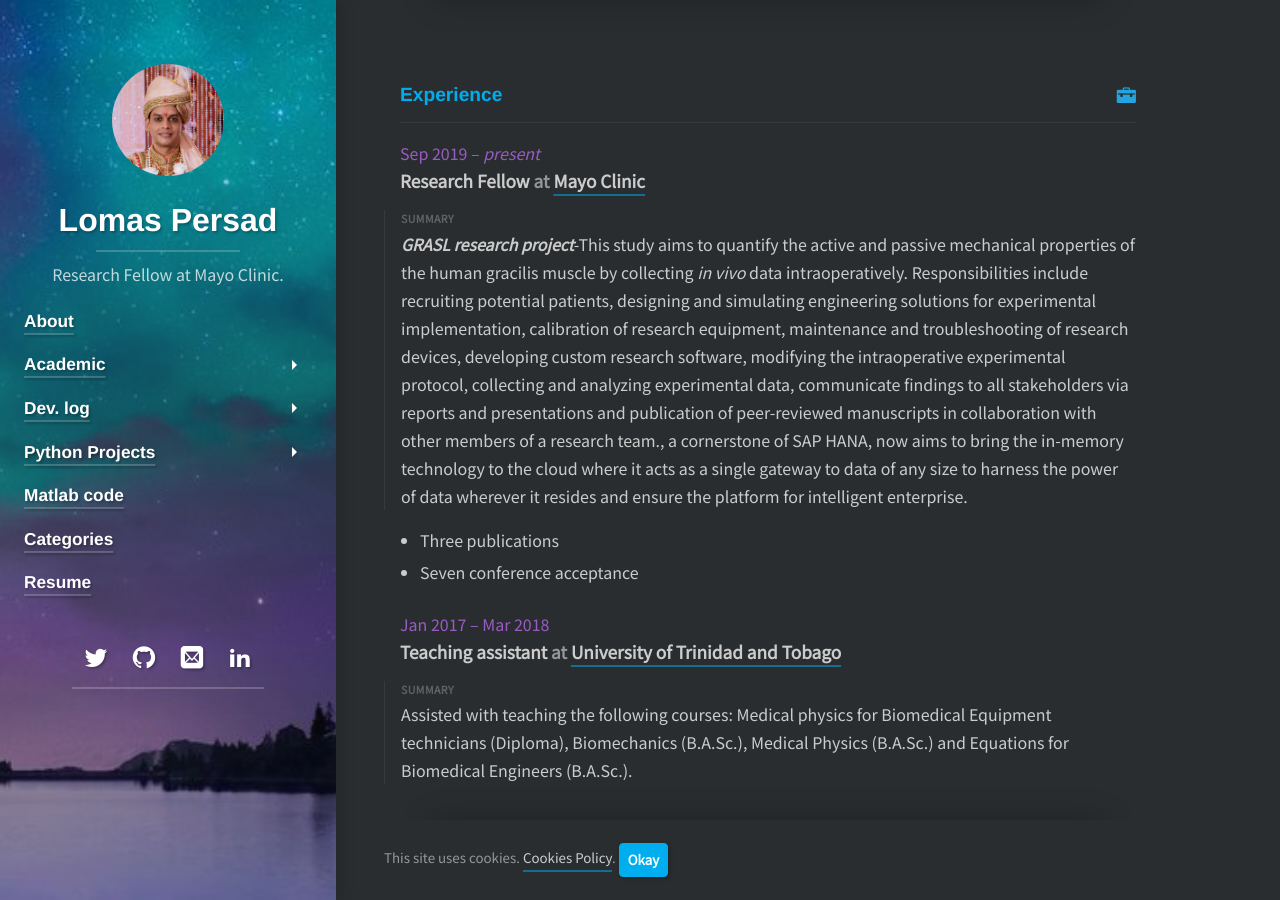
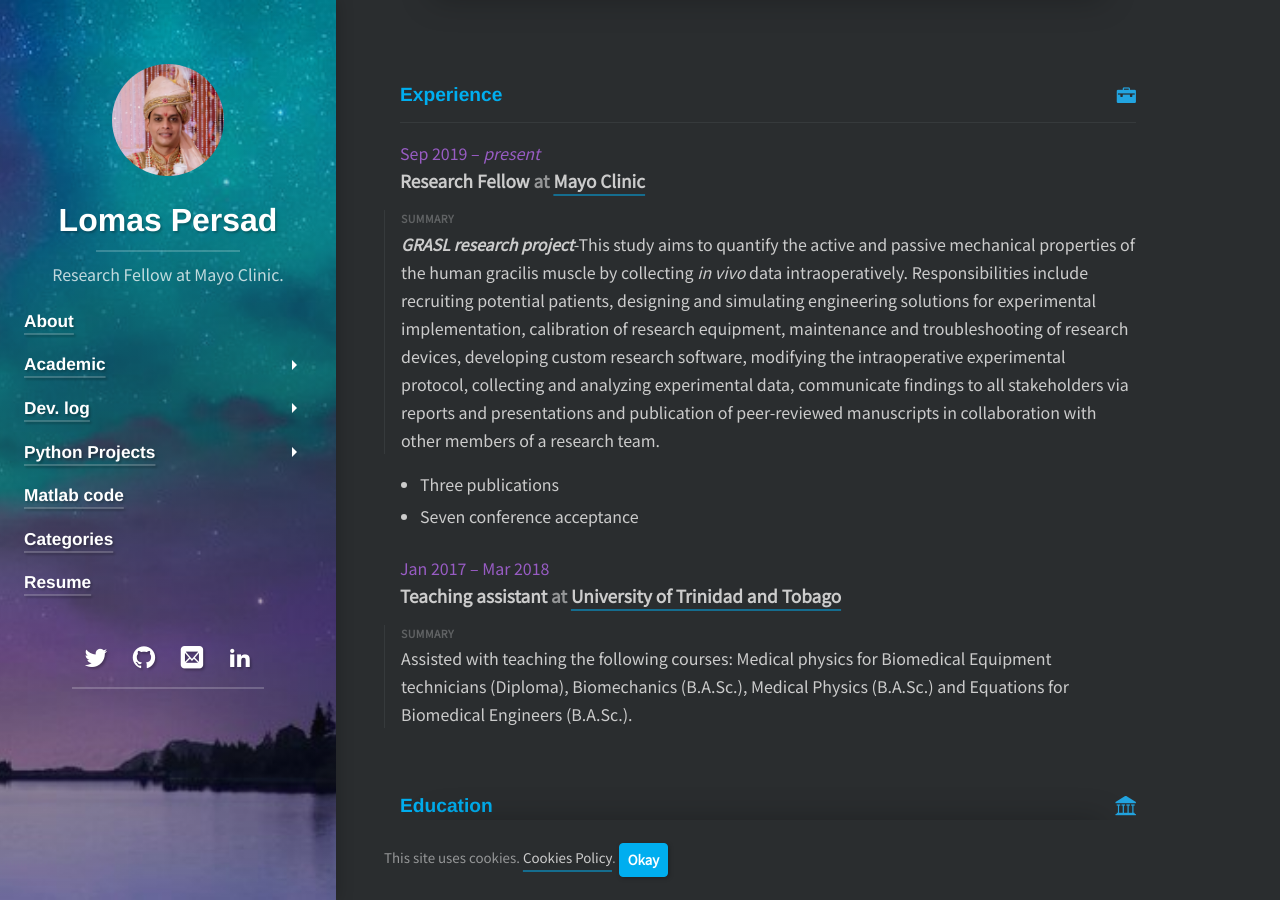
Before and after one commit to LomasPersad/LomasPersad.github.io_old, a Jekyll site: the page built from resume.md, in a window 1280 px wide and 900 px high, scrolled down 951 px. Built offline with Jekyll 4.4.1, drawn with Linux system fonts in a browser that asks for light colours; cached includes are drawn as plain includes; nearby versions of some CDN libraries; some web fonts are replaced; library files that are not in the unit come from our copies.

Commit message:
Update resume.yml

```diff
--- a/_data/resume.yml
+++ b/_data/resume.yml
@@ -43,10 +43,7 @@ work:
       modifying the intraoperative experimental protocol, collecting and analyzing
       experimental data, communicate findings to all stakeholders via reports and
       presentations and publication of peer-reviewed manuscripts in collaboration
-      with other members of a research team., a cornerstone of SAP HANA, now aims
-      to bring the in-memory technology to the cloud where it acts as a single
-      gateway to data of any size to harness the power of data wherever it resides
-      and ensure the platform for intelligent enterprise.
+      with other members of a research team.
     highlights:
       - "Three publications"
       - "Seven conference acceptance"
```
